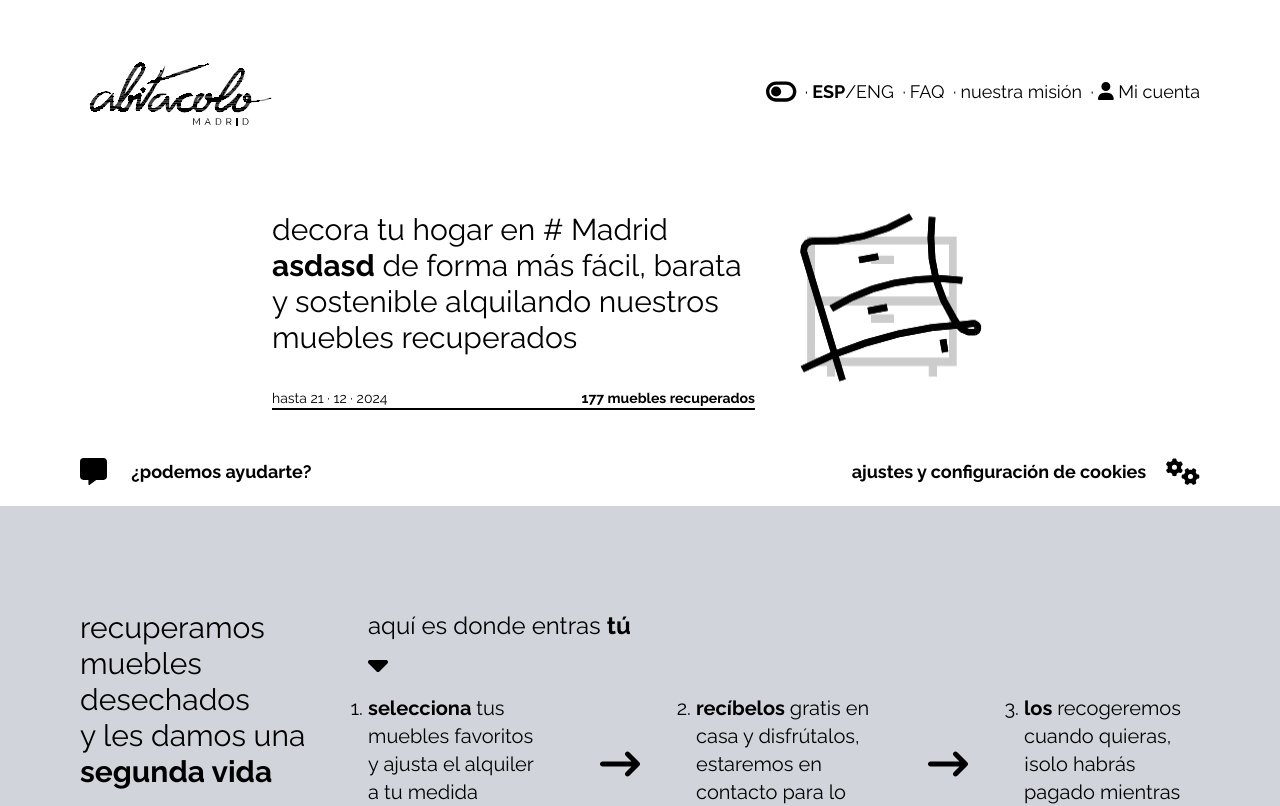
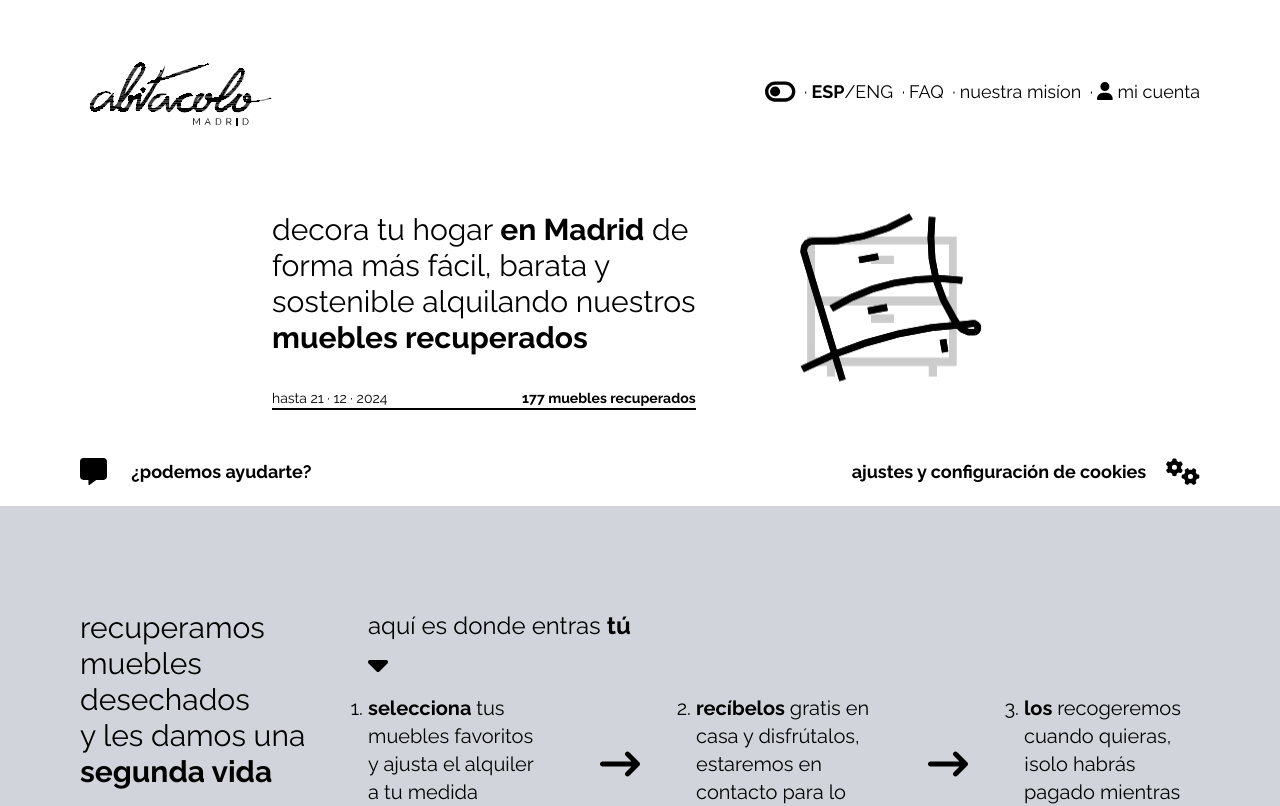
Before and after one commit to 4GeeksAcademy/abitacolo-front-, a React (Vite) app: page / in a window 1280 px wide. Shown: the top 806 px of the page. Built offline with nearby package versions, Linux system fonts and the light colour scheme.

Commit message:
traduccion navBar

```diff
--- a/src/components/NavBar.jsx
+++ b/src/components/NavBar.jsx
@@ -26,8 +26,7 @@ const Navbar = () => {
                 <DarkButton />
               </li>
               <li className="relative after:content-['·'] after:absolute after:right-[-12px] after:top-1/2 after:transform after:-translate-y-1/2 after:text-lg after:text-black ">
-               <SwitchLanguage/>
-
+                <SwitchLanguage />
               </li>
               <li className="relative after:content-['·'] after:absolute after:right-[-12px] after:top-1/2 after:transform after:-translate-y-1/2 after:text-lg after:text-black ">
                 <a href="#" className="hover:underline">
@@ -36,7 +35,7 @@ const Navbar = () => {
               </li>
               <li className="relative after:content-['·'] after:absolute after:right-[-12px] after:top-1/2 after:transform after:-translate-y-1/2 after:text-lg after:text-black ">
                 <a href="#" className="hover:underline">
-                  nuestra misión
+                  {t("navBar.mision")}
                 </a>
               </li>
               <li className="relative">
@@ -53,20 +52,13 @@ const Navbar = () => {
         </nav>
         <header className="text-center my-12 flex flex-col md:flex-row justify-between md:mx-48">
           <div className="">
-            {/*  <p className="mt-4 text-3xl	 text-left">
-              decora tu hogar <span className="font-bold">en Madrid</span> de
-              <br /> forma más fácil, barata y<br /> sostenible alquilando
-              nuestros
-              <br /> <span className="font-bold">muebles recuperados</span>
-            </p> */}
-
             <Markdown className="mt-4 text-3xl	 text-left">
               {t("navBar.body")}
             </Markdown>
 
             <div className="mt-8 text-sm border-b-2 border-black flex justify-between">
-              <p>hasta 21 · 12 · 2024</p>
-              <span className="font-bold">177 muebles recuperados</span>
+              <p>{t("navBar.until")}</p>
+              <span className="font-bold">{t("navBar.recovered")}</span>
             </div>
           </div>
           <img
@@ -80,10 +72,10 @@ const Navbar = () => {
             <span className="me-5">
               <FontAwesomeIcon icon={faMessage} size="xl" />
             </span>{" "}
-            ¿podemos ayudarte?
+            {t("navBar.help")}
           </a>
           <p className="font-bold text-lg">
-            ajustes y configuración de cookies
+            {t("navBar.configuration")}
             <span className="ms-5">
               <FontAwesomeIcon icon={faGears} size="xl" />
             </span>
--- a/src/translations/en/global.json
+++ b/src/translations/en/global.json
@@ -1,6 +1,11 @@
 {
   "navBar": {
-    "profile": "Account",
-    "body": "decorate your home in Madrid easier, cheaper and  sustainable by renting our reclaimed furniture"
+    "mision": "our mission",
+    "profile": "account",
+    "body": "decorate your home **in Madrid**\n\n easier, cheaper and\n\n  sustainable by renting our\n\n **reclaimed furniture**",
+    "help": "can we help you?",
+    "configuration": "cookie settings and configuration",
+    "until": "until 21 · 12 · 2024",
+    "recovered": "177 recovered pieces of furniture"
   }
 }
--- a/src/translations/es/global.json
+++ b/src/translations/es/global.json
@@ -1,6 +1,11 @@
 {
   "navBar": {
-    "profile": "Mi cuenta",
-    "body": "decora tu hogar en # Madrid \n\n **asdasd** de forma más fácil, barata y sostenible alquilando nuestros muebles recuperados"
+    "mision": "nuestra misíon",
+    "profile": "mi cuenta",
+    "body": "decora tu hogar **en Madrid** de \n\n forma más fácil, barata y\n\n sostenible alquilando nuestros\n\n **muebles recuperados**",
+    "help": "¿podemos ayudarte?",
+    "configuration": "ajustes y configuración de cookies",
+    "until": "hasta 21 · 12 · 2024",
+    "recovered": "177 muebles recuperados"
   }
 }
```
